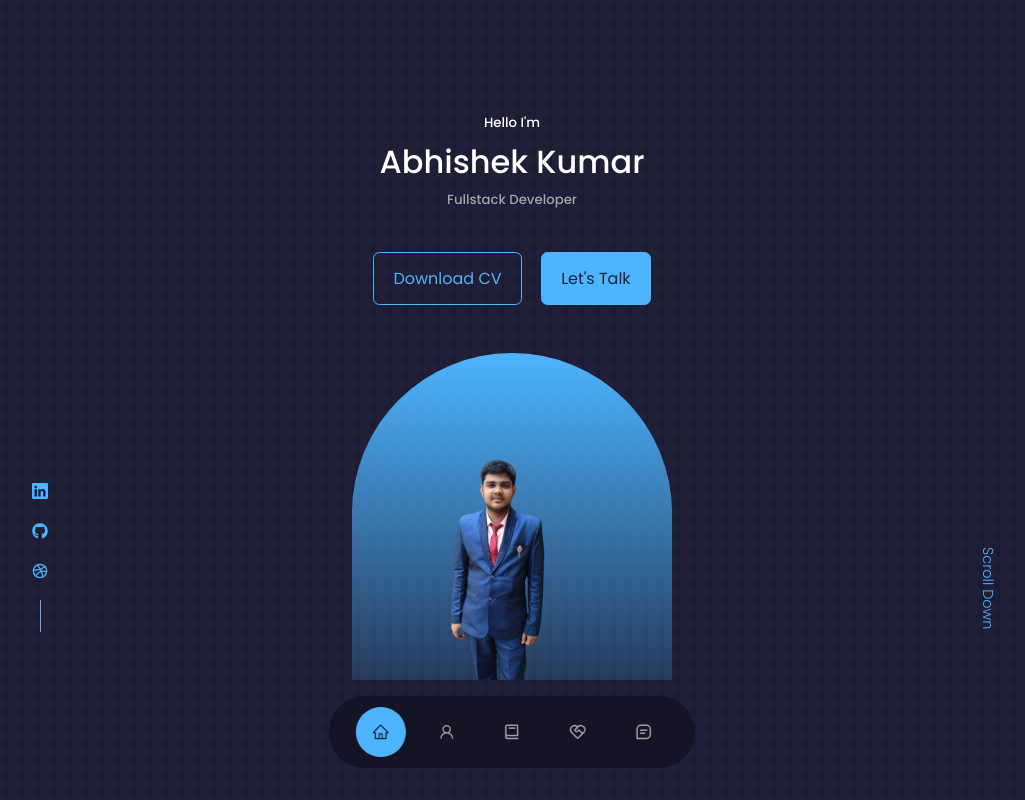
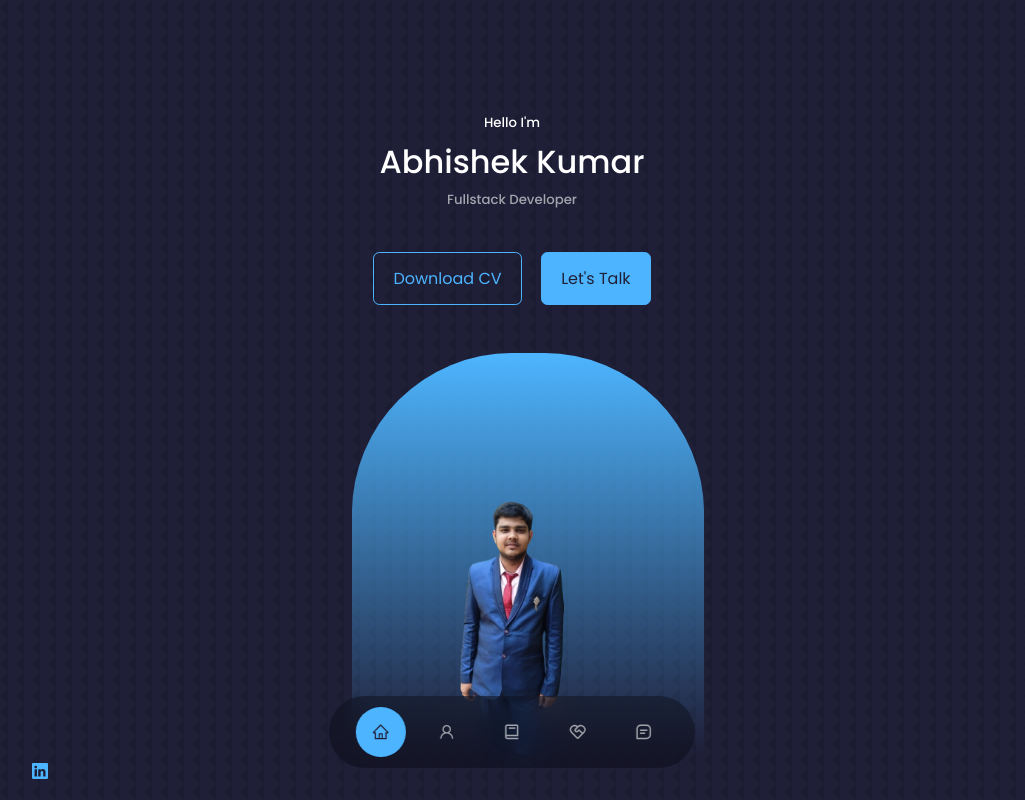
Before and after one commit to AbhishekKumar-portfolio/Portfolio, a React (Create React App) app: page / in a window 1280 px wide. Shown: the top 800 px of the page, without its empty margins (128-1153 px from the left). Built offline with nearby package versions, Linux system fonts and the light colour scheme; the HTML template or start-up script is replaced by a standard one.

Commit message:
updated details

```diff
--- a/src/components/header/header.css
+++ b/src/components/header/header.css
@@ -1,5 +1,5 @@
 header {
-    height: 85vh;
+    height: 120vh;
     padding-top: 7rem;
     overflow: hidden;
 
@@ -40,18 +40,19 @@ header {
 }
 
 /* ========= ME ==============*/
+
+
 .me {
     background: linear-gradient(var(--color-primary), transparent);
-    width: 20rem;
+    width: 22rem;
     height: 25rem;
     position: absolute;
     left: calc(50% - 10rem);
     margin-top: 3rem;
     border-radius: 10rem 10rem 0 0;
     overflow: hidden;
-    padding: 1rem 1rem 1rem 1rem;
+    padding: 3rem 1rem 1rem 1rem;
 }
-
 /* =============== SCROLL DOWN  ==========*/
 .scroll_down {
     position: absolute;
```
Also changed, not shown: 2 other files (tests, documents, lock files or other folders).
